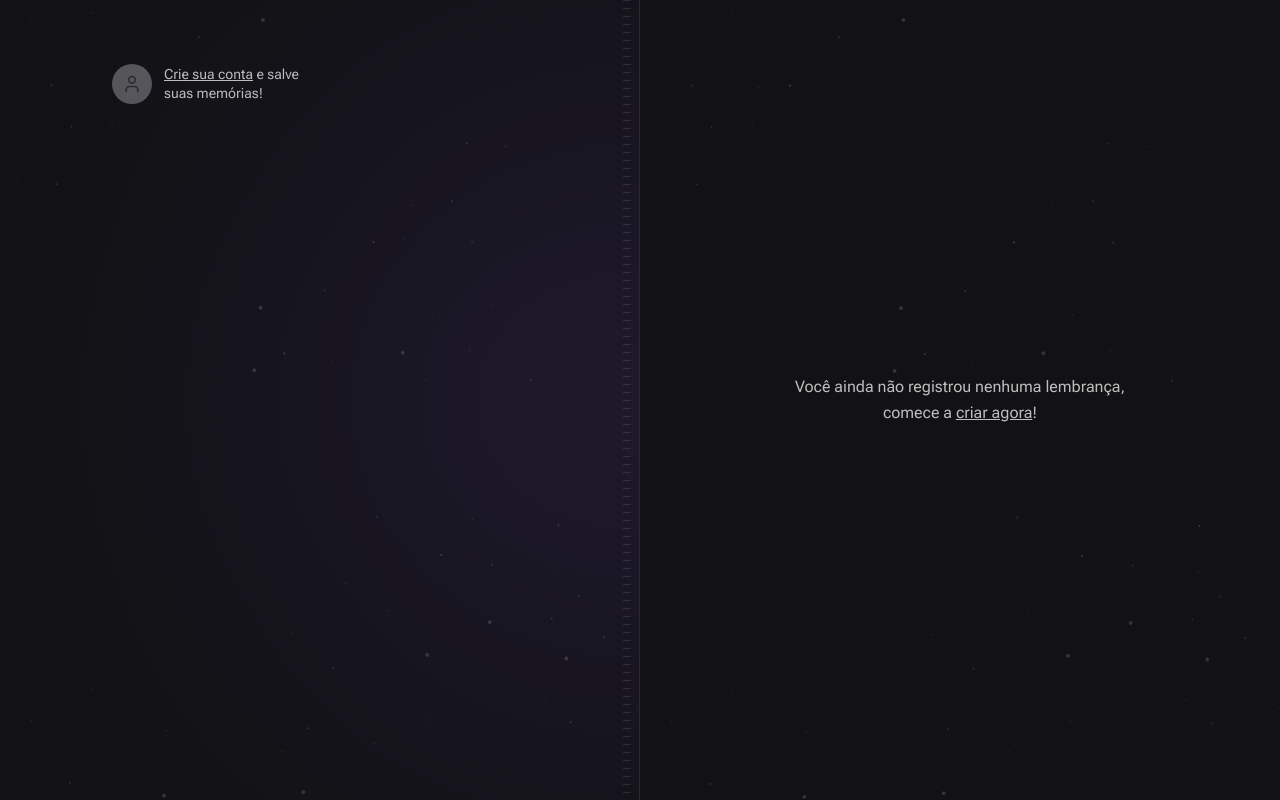
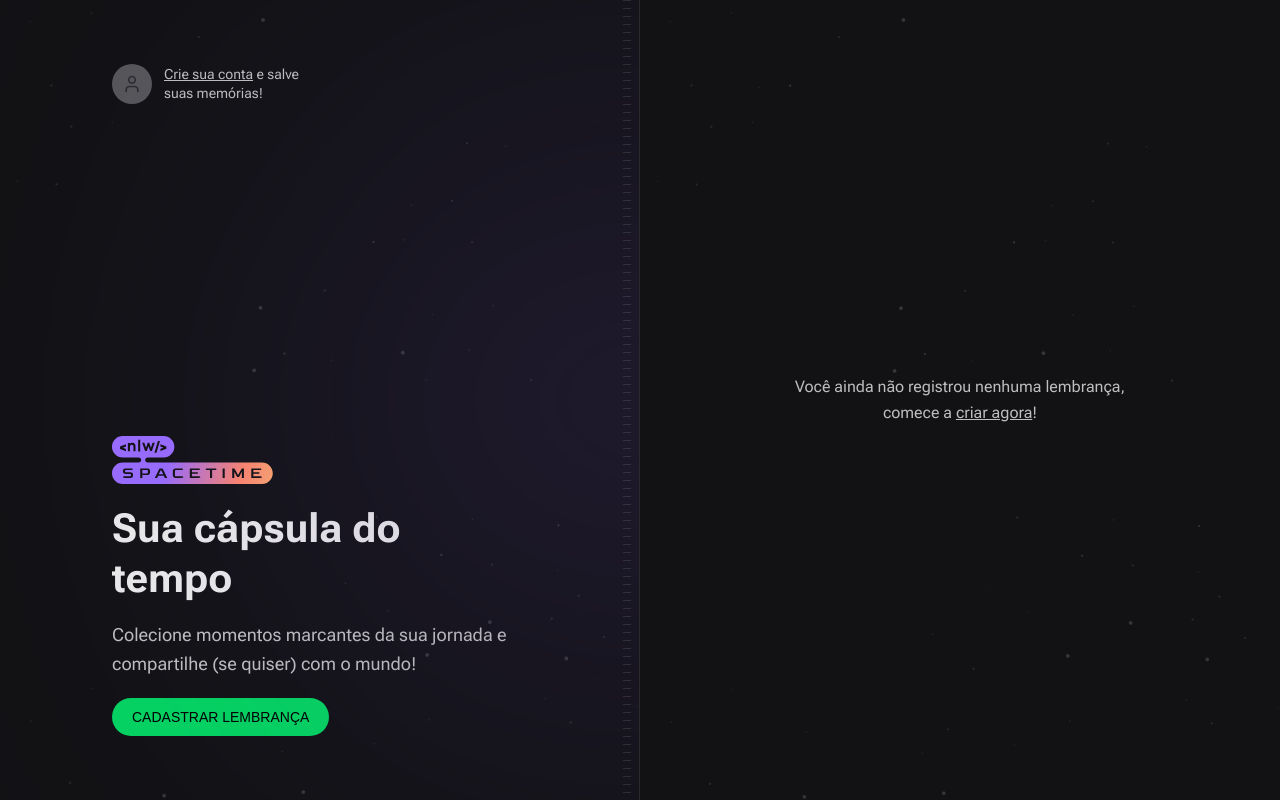
Before and after one commit to RayanneRamos/nlw-spacetime-web, a Next.js app: page / in a window 1280 px wide. Built offline with nearby package versions, Linux system fonts and the light colour scheme; a web font is replaced by a local one.

Commit message:
criando o Hero e a sua estilização

```diff
--- a/src/app/page.tsx
+++ b/src/app/page.tsx
@@ -1,6 +1,6 @@
 import { User } from 'lucide-react'
-// import nlwLogo from '../assets/nlw-space-logo.svg'
-// import Image from 'next/image'
+import nlwLogo from '../assets/nlw-space-logo.svg'
+import Image from 'next/image'
 
 export default function Home() {
   return (
@@ -21,6 +21,25 @@
             memórias!
           </p>
         </a>
+        {/* Hero */}
+        <div className="space-y-5 ">
+          <Image src={nlwLogo} alt="NLW Spacetime" />
+          <div className="max-w-[420px] space-y-4">
+            <h1 className="text-5xl font-bold leading-tight text-gray-50">
+              Sua cápsula do tempo
+            </h1>
+            <p className="text-lg leading-relaxed">
+              Colecione momentos marcantes da sua jornada e compartilhe (se
+              quiser) com o mundo!
+            </p>
+          </div>
+          <a
+            href="#"
+            className="inline-block rounded-full bg-green-500 px-5 py-3 font-alt text-sm uppercase leading-none text-black hover:bg-green-600"
+          >
+            CADASTRAR LEMBRANÇA
+          </a>
+        </div>
       </div>
       {/* Right */}
       <div className="flex flex-col bg-[url(../assets/bg-stars.svg)] bg-cover p-16">
```
